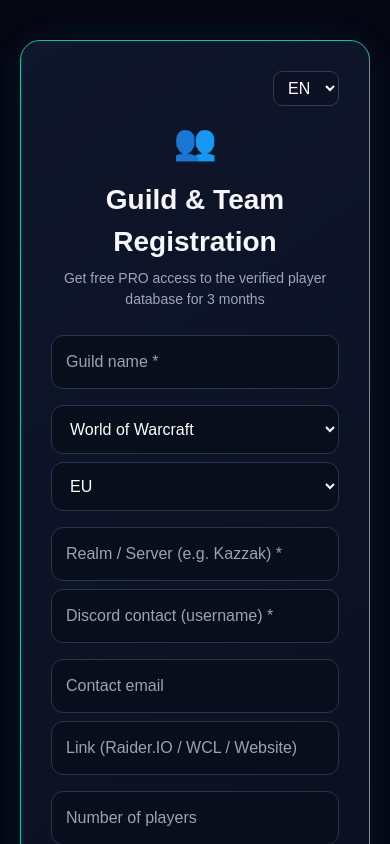
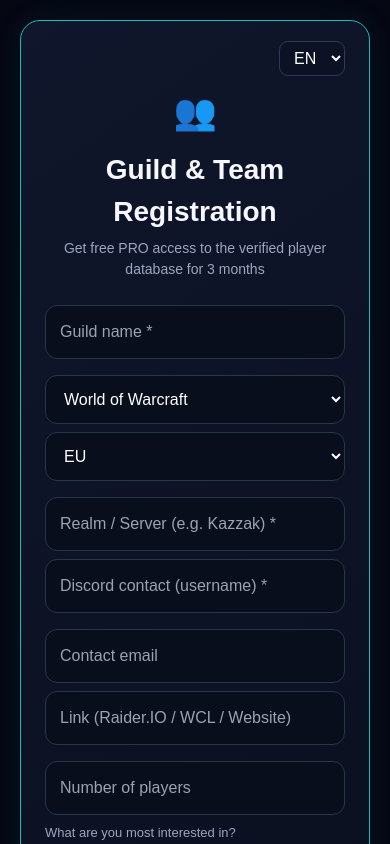
Before and after one commit to vesttrading/gamepro-market, a Next.js app: page /guilds in a window 390 px wide. Shown: the top 844 px of the page. Built offline with nearby package versions, Linux system fonts and the light colour scheme; no server answers; the database is empty.

Commit message:
Adjust layout styles for better responsiveness

```diff
--- a/app/guilds/page.tsx
+++ b/app/guilds/page.tsx
@@ -329,24 +329,24 @@ const T: Record<Lang, any> = {
   return (
     <div
       style={{
-        minHeight: "100vh",
+        minHeight: "auto",
         background: "#050713",
         color: "#f7f8ff",
         fontFamily: "Arial,sans-serif",
         display: "flex",
         alignItems: "center",
         justifyContent: "center",
-        padding: "40px 20px",
+        padding: "20px 20px",
       }}
     >
       <div
         style={{
-          maxWidth: 650,
+          maxWidth: 520,
           width: "100%",
           background: "linear-gradient(145deg,#10162b,#080d1b)",
           border: "1px solid #17bcb2",
           borderRadius: 20,
-          padding: 30,
+          padding: "20px 24px",
           boxShadow: "0 0 35px #16d8cf12",
         }}
       >
@@ -637,7 +637,7 @@ const T: Record<Lang, any> = {
 
    <section
   style={{
-    marginTop: "-30px",
+    marginTop: "-130px",
     paddingTop: 0,
     width: "100%",
     maxWidth: 1100,
```
